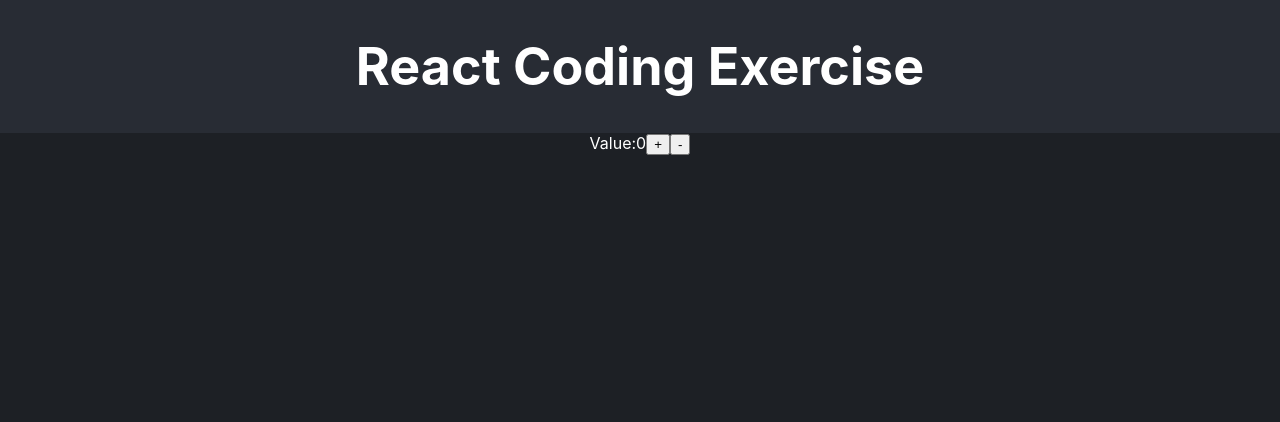
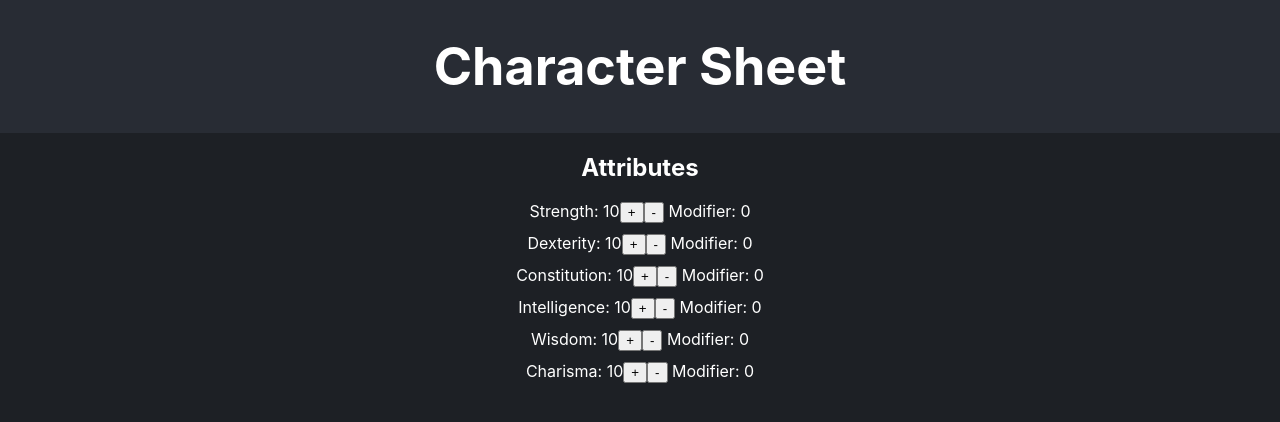
Before and after one commit to luke-pritch/recruiting-webapp-character, a React (Create React App) app: page / in a window 1280 px wide. Shown: the top 422 px of the page. Built offline with nearby package versions, Linux system fonts and the light colour scheme.

Commit message:
feat: add attributes and modifier

```diff
--- a/src/App.tsx
+++ b/src/App.tsx
@@ -1,22 +1,47 @@
-import { useState } from 'react';
-import './App.css';
-import { ATTRIBUTE_LIST, CLASS_LIST, SKILL_LIST } from './consts.js';
-
+import { useState } from "react";
+import "./App.css";
+import { ATTRIBUTE_LIST } from "./consts";
 
 function App() {
-  const [num, setNum] = useState<number>(0);
+  const [attributes, setAttributes] = useState({
+    Strength: 10,
+    Dexterity: 10,
+    Constitution: 10,
+    Intelligence: 10,
+    Wisdom: 10,
+    Charisma: 10,
+  });
+
+  const calculateModifier = (value: number) => {
+    return Math.floor((value - 10) / 2);
+  };
+
+  const updateAttribute = (attr: string, change: number) => {
+    setAttributes((prev) => ({
+      ...prev,
+      [attr]: Math.max(0, prev[attr as keyof typeof attributes] + change), // Prevent negative values
+    }));
+  };
+
   return (
     <div className="App">
       <header className="App-header">
-        <h1>React Coding Exercise</h1>
+        <h1>Character Sheet</h1>
       </header>
       <section className="App-section">
-        <div>
-          Value:
-          {num}
-          <button>+</button>
-          <button>-</button>
-        </div>
+        <h2>Attributes</h2>
+        {ATTRIBUTE_LIST.map((attr) => (
+          <div key={attr} style={{ margin: "10px" }}>
+            {attr}: {attributes[attr as keyof typeof attributes]}
+            <button onClick={() => updateAttribute(attr, 1)}>+</button>
+            <button onClick={() => updateAttribute(attr, -1)}>-</button>
+            <span>
+              {" "}
+              Modifier:{" "}
+              {calculateModifier(attributes[attr as keyof typeof attributes])}
+            </span>
+          </div>
+        ))}
       </section>
     </div>
   );
```
